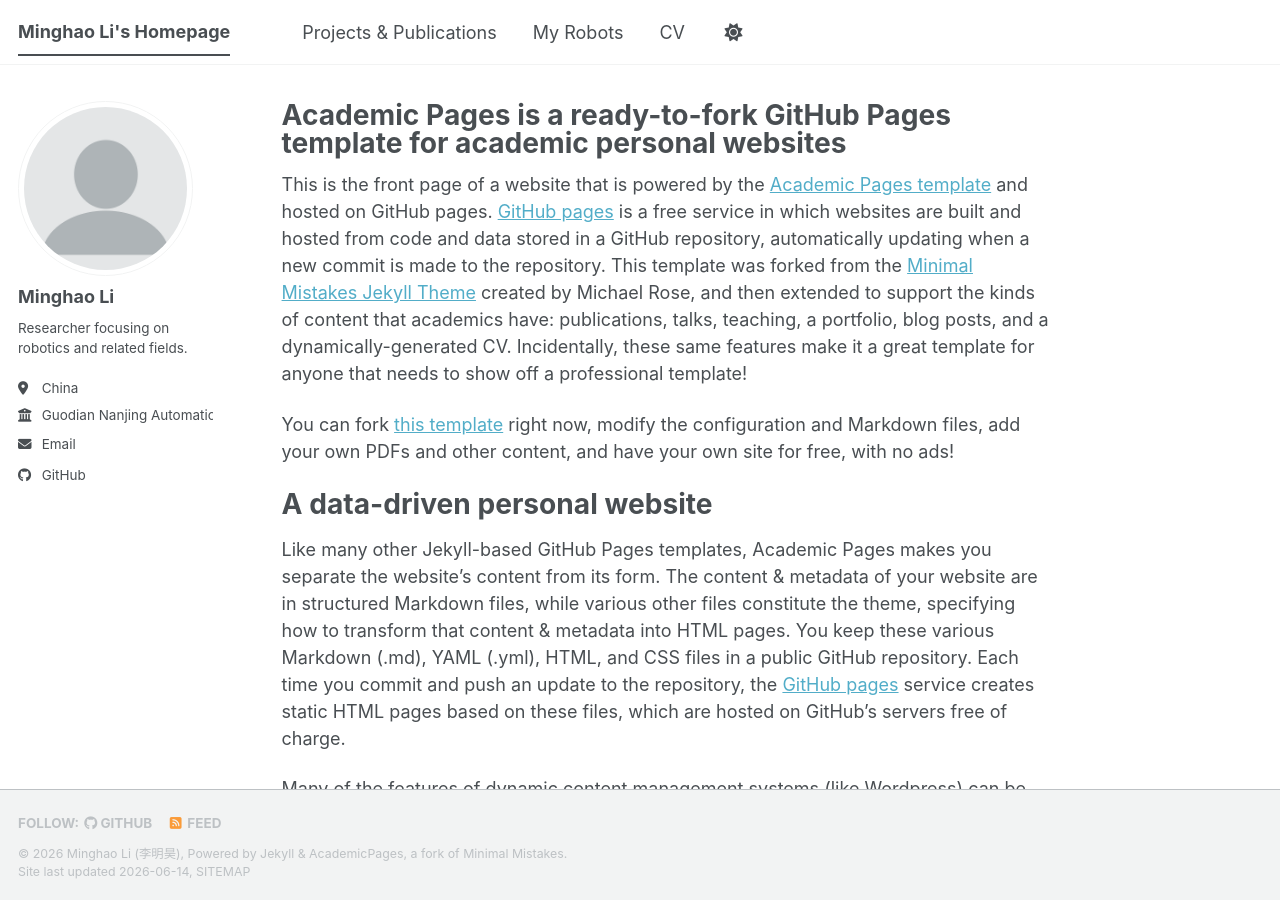
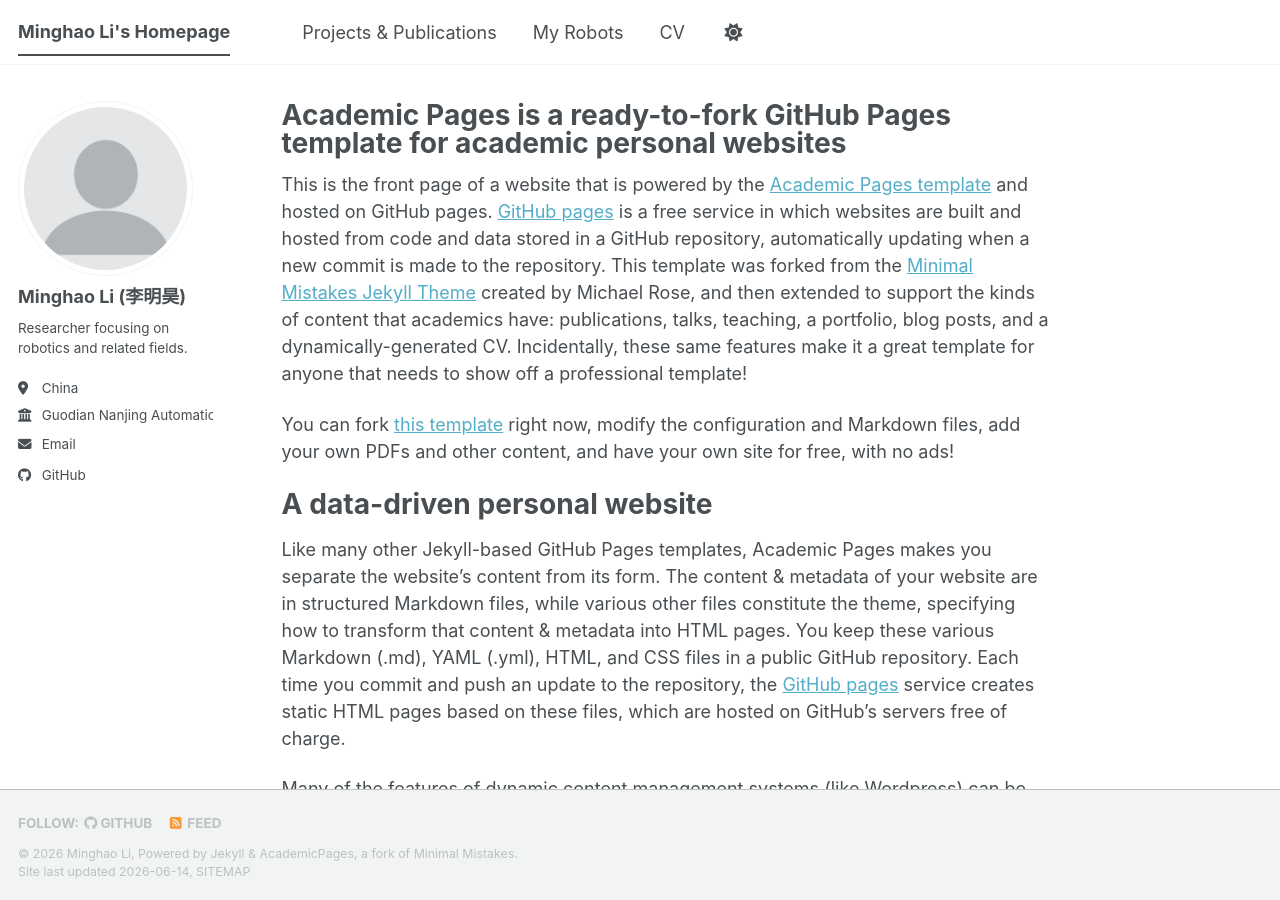
Before and after one commit to lim-0619/lim-0619.github.io, a Jekyll site: the page built from _pages/about.md, in a window 1280 px wide and 900 px high. Built offline with Jekyll 4.4.1, drawn with Linux system fonts in a browser that asks for light colours; a script bundle is joined from its source files by our own code; library files that are not in the unit come from our copies; part of the change alters nothing that is shown.

```diff
--- a/_config.yml
+++ b/_config.yml
@@ -11,7 +11,7 @@ locale                   : "en-US"
 site_theme               : "default" # The available themes options are "default", "air", "sunrise", "mint", "dirt" and "contrast"
 title                    : "Minghao Li's Homepage"
 title_separator          : "-"
-name                     : &name "Minghao Li (李明昊)"
+name                     : &name "Minghao Li"
 description              : &description "Minghao Li's academic portfolio"   # Update this with a general description of your site, this is the default if not overridden by a page
 url                      : https://lim-0619.github.io # 替换为你的 GitHub Pages 域名 格式：https://你的用户名.github.io
 baseurl                  : "" # the subpath of your site, e.g. "/blog"
@@ -23,7 +23,7 @@ repository               : "lim-0619/lim-0619.github.io" # 替换为你的仓库
 author:
   # Biographic information
   avatar           : "profile.png"
-  name             : "Minghao Li"
+  name             : "Minghao Li (李明昊)"
   pronouns         : # example: "she/her"
   bio              : "Researcher focusing on robotics and related fields." # 自行修改个人简介
   location         : "China" # 自行修改所在地
```
